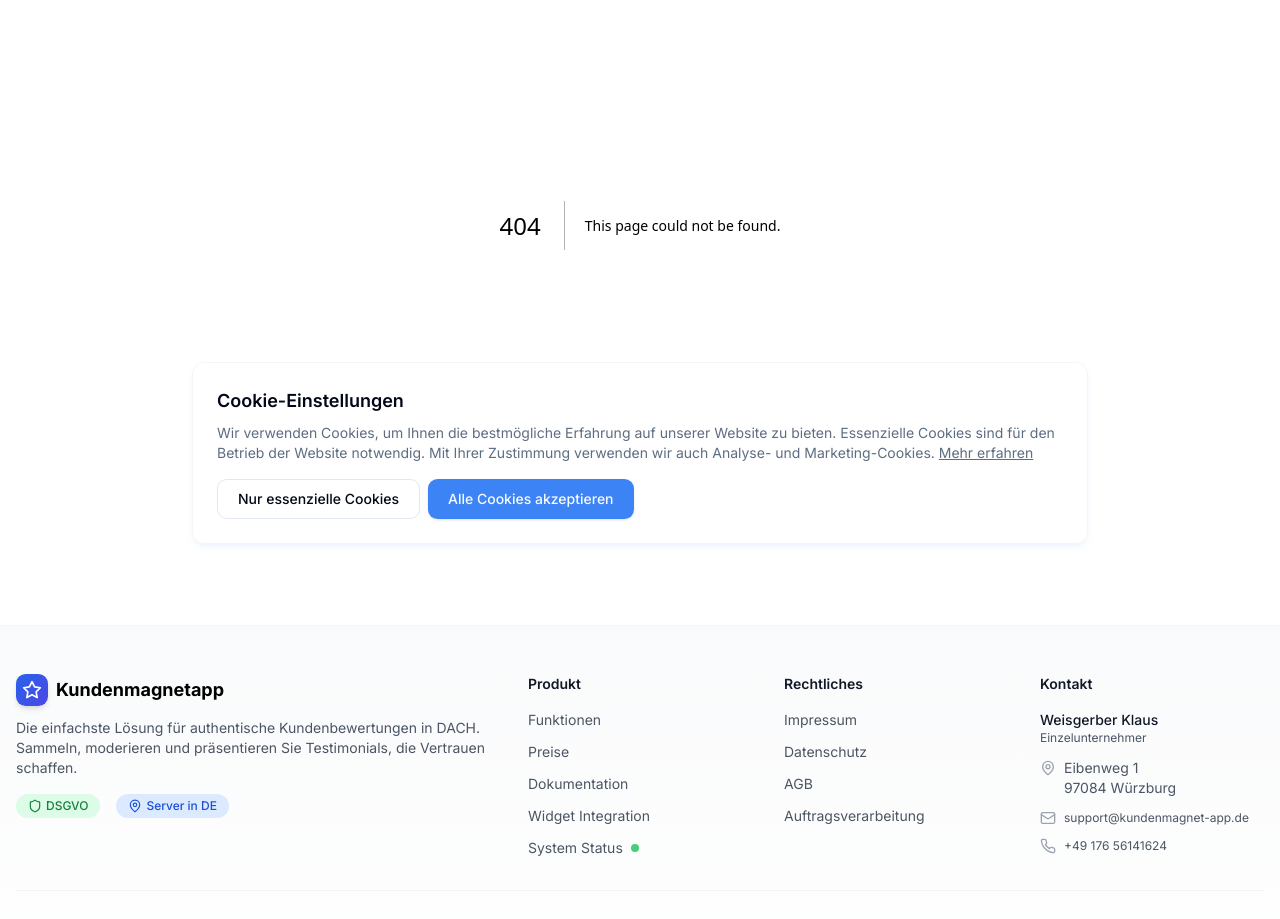
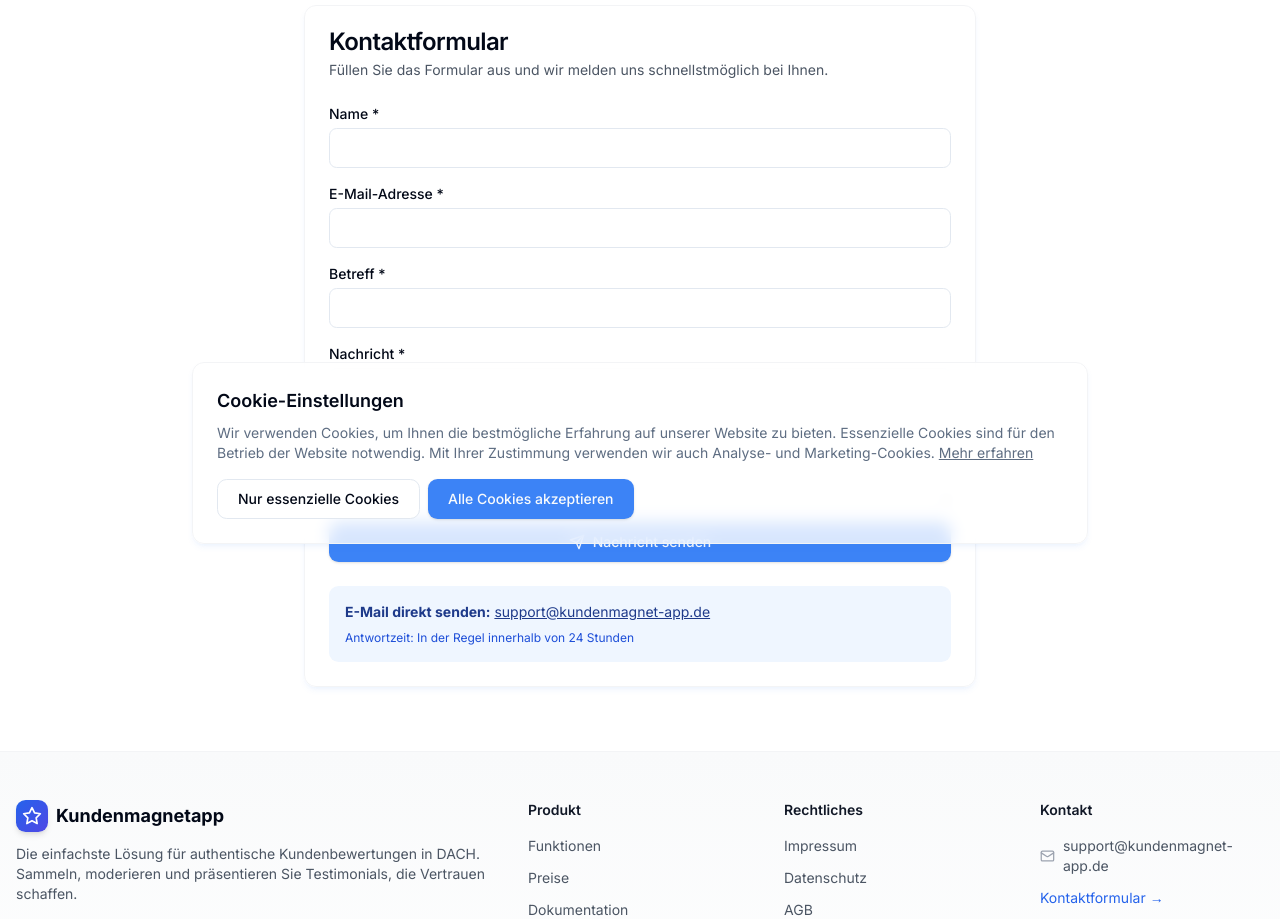
Before and after one commit to kweisgerber90-source/kundenmagnetapp2, a Next.js app: page /kontakt in a window 1280 px wide. Before the commit this address had no page. Shown: the part 240-1159 px from the top of the page. Built offline with nearby package versions, Linux system fonts and the light colour scheme.

Commit message:
fix: Kontaktrichtlinien - NUR Email auf Marketing-Seiten, Kontaktformular hinzugefügt

```diff
--- /dev/null
+++ b/app/kontakt/page.tsx
@@ -0,0 +1,148 @@
+// app/kontakt/page.tsx
+'use client'
+
+import { Button } from '@/components/ui/button'
+import { Card, CardContent, CardDescription, CardHeader, CardTitle } from '@/components/ui/card'
+import { BRAND } from '@/lib/constants'
+import { Mail, Send } from 'lucide-react'
+import { useState } from 'react'
+
+export default function KontaktPage() {
+  const [formData, setFormData] = useState({
+    name: '',
+    email: '',
+    subject: '',
+    message: '',
+  })
+  const [status, setStatus] = useState<'idle' | 'sending' | 'success' | 'error'>('idle')
+
+  const handleSubmit = async (e: React.FormEvent) => {
+    e.preventDefault()
+    setStatus('sending')
+
+    // Placeholder - will be implemented in Step 2 with actual email sending
+    setTimeout(() => {
+      setStatus('success')
+      setFormData({ name: '', email: '', subject: '', message: '' })
+    }, 1000)
+  }
+
+  return (
+    <div className="container mx-auto px-4 py-16">
+      <div className="mx-auto max-w-2xl">
+        <div className="mb-8 text-center">
+          <h1 className="mb-4 text-4xl font-bold">Kontakt</h1>
+          <p className="text-lg text-muted-foreground">
+            Haben Sie Fragen? Wir helfen Ihnen gerne weiter.
+          </p>
+        </div>
+
+        <Card>
+          <CardHeader>
+            <CardTitle>Kontaktformular</CardTitle>
+            <CardDescription>
+              Füllen Sie das Formular aus und wir melden uns schnellstmöglich bei Ihnen.
+            </CardDescription>
+          </CardHeader>
+          <CardContent>
+            {status === 'success' ? (
+              <div className="rounded-lg bg-green-50 p-6 text-center">
+                <div className="mx-auto mb-4 flex h-12 w-12 items-center justify-center rounded-full bg-green-100">
+                  <Mail className="h-6 w-6 text-green-600" />
+                </div>
+                <h3 className="mb-2 text-lg font-semibold text-green-900">Nachricht gesendet!</h3>
+                <p className="text-sm text-green-700">
+                  Vielen Dank für Ihre Nachricht. Wir melden uns innerhalb von 24 Stunden bei Ihnen.
+                </p>
+                <Button variant="outline" className="mt-4" onClick={() => setStatus('idle')}>
+                  Neue Nachricht senden
+                </Button>
+              </div>
+            ) : (
+              <form onSubmit={handleSubmit} className="space-y-4">
+                <div>
+                  <label htmlFor="name" className="mb-1 block text-sm font-medium">
+                    Name *
+                  </label>
+                  <input
+                    id="name"
+                    type="text"
+                    value={formData.name}
+                    onChange={(e) => setFormData({ ...formData, name: e.target.value })}
+                    className="flex h-10 w-full rounded-md border border-input bg-background px-3 py-2 text-sm ring-offset-background file:border-0 file:bg-transparent file:text-sm file:font-medium placeholder:text-muted-foreground focus-visible:outline-none focus-visible:ring-2 focus-visible:ring-ring focus-visible:ring-offset-2 disabled:cursor-not-allowed disabled:opacity-50"
+                    required
+                  />
+                </div>
+
+                <div>
+                  <label htmlFor="email" className="mb-1 block text-sm font-medium">
+                    E-Mail-Adresse *
+                  </label>
+                  <input
+                    id="email"
+                    type="email"
+                    value={formData.email}
+                    onChange={(e) => setFormData({ ...formData, email: e.target.value })}
+                    className="flex h-10 w-full rounded-md border border-input bg-background px-3 py-2 text-sm ring-offset-background file:border-0 file:bg-transparent file:text-sm file:font-medium placeholder:text-muted-foreground focus-visible:outline-none focus-visible:ring-2 focus-visible:ring-ring focus-visible:ring-offset-2 disabled:cursor-not-allowed disabled:opacity-50"
+                    required
+                  />
+                </div>
+
+                <div>
+                  <label htmlFor="subject" className="mb-1 block text-sm font-medium">
+                    Betreff *
+                  </label>
+                  <input
+                    id="subject"
+                    type="text"
+                    value={formData.subject}
+                    onChange={(e) => setFormData({ ...formData, subject: e.target.value })}
+                    className="flex h-10 w-full rounded-md border border-input bg-background px-3 py-2 text-sm ring-offset-background file:border-0 file:bg-transparent file:text-sm file:font-medium placeholder:text-muted-foreground focus-visible:outline-none focus-visible:ring-2 focus-visible:ring-ring focus-visible:ring-offset-2 disabled:cursor-not-allowed disabled:opacity-50"
+                    required
+                  />
+                </div>
+
+                <div>
+                  <label htmlFor="message" className="mb-1 block text-sm font-medium">
+                    Nachricht *
+                  </label>
+                  <textarea
+                    id="message"
+                    value={formData.message}
+                    onChange={(e) => setFormData({ ...formData, message: e.target.value })}
+                    rows={6}
+                    className="flex w-full rounded-md border border-input bg-background px-3 py-2 text-sm ring-offset-background placeholder:text-muted-foreground focus-visible:outline-none focus-visible:ring-2 focus-visible:ring-ring focus-visible:ring-offset-2 disabled:cursor-not-allowed disabled:opacity-50"
+                    required
+                  />
+                </div>
+
+                <Button type="submit" className="w-full" disabled={status === 'sending'}>
+                  {status === 'sending' ? (
+                    <>Wird gesendet...</>
+                  ) : (
+                    <>
+                      <Send className="mr-2 h-4 w-4" />
+                      Nachricht senden
+                    </>
+                  )}
+                </Button>
+              </form>
+            )}
+
+            <div className="mt-6 rounded-lg bg-blue-50 p-4">
+              <p className="text-sm text-blue-900">
+                <strong>E-Mail direkt senden:</strong>{' '}
+                <a href={`mailto:${BRAND.email.support}`} className="underline hover:text-blue-700">
+                  {BRAND.email.support}
+                </a>
+              </p>
+              <p className="mt-2 text-xs text-blue-700">
+                Antwortzeit: In der Regel innerhalb von 24 Stunden
+              </p>
+            </div>
+          </CardContent>
+        </Card>
+      </div>
+    </div>
+  )
+}
--- a/components/footer.tsx
+++ b/components/footer.tsx
@@ -1,9 +1,17 @@
-// components/footer.tsx (updated with better design)
+// components/footer.tsx
+'use client'
+
 import { BRAND } from '@/lib/constants'
 import { Heart, Mail, MapPin, Phone, Shield, Star } from 'lucide-react'
 import Link from 'next/link'
+import { usePathname } from 'next/navigation'
 
 export function Footer() {
+  const pathname = usePathname()
+
+  // Show full contact details only on legal pages
+  const isLegalPage = pathname?.startsWith('/legal/')
+
   return (
     <footer className="border-t border-gray-100 bg-gradient-to-b from-gray-50 to-white">
       <div className="container mx-auto px-4 py-12">
@@ -116,6 +124,9 @@ export function Footer() {
           <div>
             <h4 className="mb-4 text-sm font-semibold text-gray-900">Kontakt</h4>
             <ul className="space-y-3 text-sm">
+              {isLegalPage ? (
+                // Full contact details on legal pages only
+                <>
                   <li className="text-gray-600">
                     <div className="font-medium text-gray-900">{BRAND.owner}</div>
                     <div className="text-xs">{BRAND.legalForm}</div>
@@ -146,6 +157,36 @@ export function Footer() {
                       <span className="text-xs">{BRAND.phone}</span>
                     </a>
                   </li>
+                </>
+              ) : (
+                // Only email on marketing pages
+                <>
+                  <li>
+                    <a
+                      href={`mailto:${BRAND.email.support}`}
+                      className="flex items-center space-x-2 text-gray-600 transition-colors hover:text-blue-600"
+                    >
+                      <Mail className="h-4 w-4 text-gray-400" />
+                      <span className="text-sm">{BRAND.email.support}</span>
+                    </a>
+                  </li>
+                  <li>
+                    <Link
+                      href="/kontakt"
+                      className="inline-flex items-center space-x-1 text-sm text-blue-600 transition-colors hover:text-blue-700"
+                    >
+                      <span>Kontaktformular</span>
+                      <span>→</span>
+                    </Link>
+                  </li>
+                  <li className="text-xs text-gray-500">
+                    Vollständige Kontaktdaten finden Sie im{' '}
+                    <Link href="/legal/impressum" className="underline hover:text-blue-600">
+                      Impressum
+                    </Link>
+                  </li>
+                </>
+              )}
             </ul>
           </div>
         </div>
```
Lines whose indentation alone changed are shown as unchanged.
